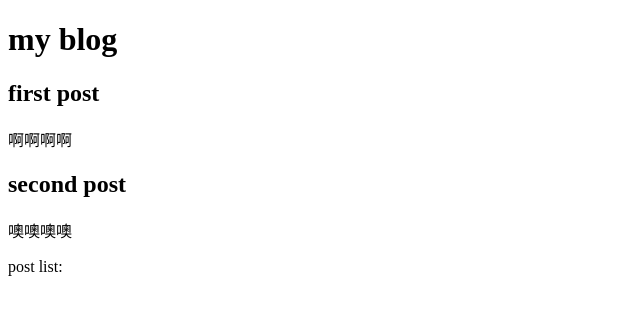
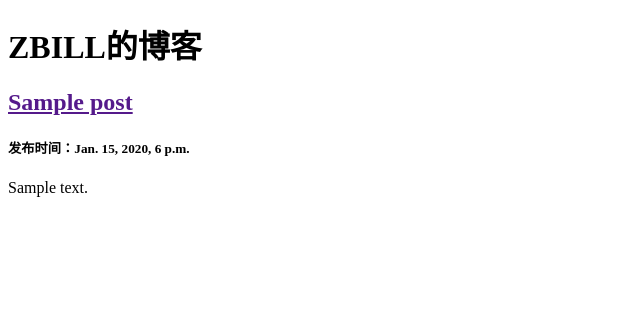
Before and after one commit to zbill/my-first-blog, a Django app: template blog/templates/blog/post_list.html in a window 1280 px wide. Shown: the top 315 px of the page, without its empty margins (0-640 px from the left). Run offline with Django 3.2, Linux system fonts and the light colour scheme; the template is opened without the code that fills it: values that come from a table or form of the project are taken from there, others are empty; tables that the repository leaves empty hold one stand-in row (values such as "Sample post").

Commit message:
从数据库中获取已发布的博客展示在页面中

```diff
--- a/blog/templates/blog/post_list.html
+++ b/blog/templates/blog/post_list.html
@@ -2,20 +2,18 @@
 <html lang="en">
 <head>
     <meta charset="UTF-8">
-    <title>ZBill's blog</title>
+    <title>ZBill's Blog</title>
 </head>
 <body>
     <div>
-        <h1><a herf="">my blog</a></h1>
+        <h1><a herf="/">ZBILL的博客</a></h1>
     </div>
-    <div>
-        <h2><a herf="">first post</a></h2>
-        <p>啊啊啊啊</p>
-    </div>
-    <div>
-        <h2><a herf="">second post</a></h2>
-        <p>噢噢噢噢</p>
-    </div>
-    <p>post list:</p>
+    {% for post in posts %}
+        <div>
+            <h2><a href="">{{ post.title }}</a> </h2>
+            <h5><a>发布时间：{{ post.published_date }}</a></h5>
+            <p>{{ post.text|linebreaksbr }}</p>
+        </div>
+    {% endfor %}
 </body>
 </html>
--- a/blog/views.py
+++ b/blog/views.py
@@ -1,8 +1,10 @@
 from django.shortcuts import render
+from django.utils import timezone
+from .models import Post
 
 # Create your views here.
 
 
 def post_list(request):
-    return render(request, 'blog/post_list.html', {})
-    # 接受request参数，用render渲染模板中的blog/xxx.html模板
+    posts = Post.objects.filter(published_date__lte=timezone.now()).order_by('published_date')  # lte小于等于
+    return render(request, 'blog/post_list.html', {'posts': posts})  # 接受request参数，用render渲染模板中的blog/xxx.html模板
--- a/v1/urls.py
+++ b/v1/urls.py
@@ -15,7 +15,7 @@ Including another URLconf
 """
 from django.contrib import admin
 from django.urls import path
-from django.conf.urls import include, url
+from django.conf.urls import include
 
 urlpatterns = [
     path('admin/', admin.site.urls),
```
